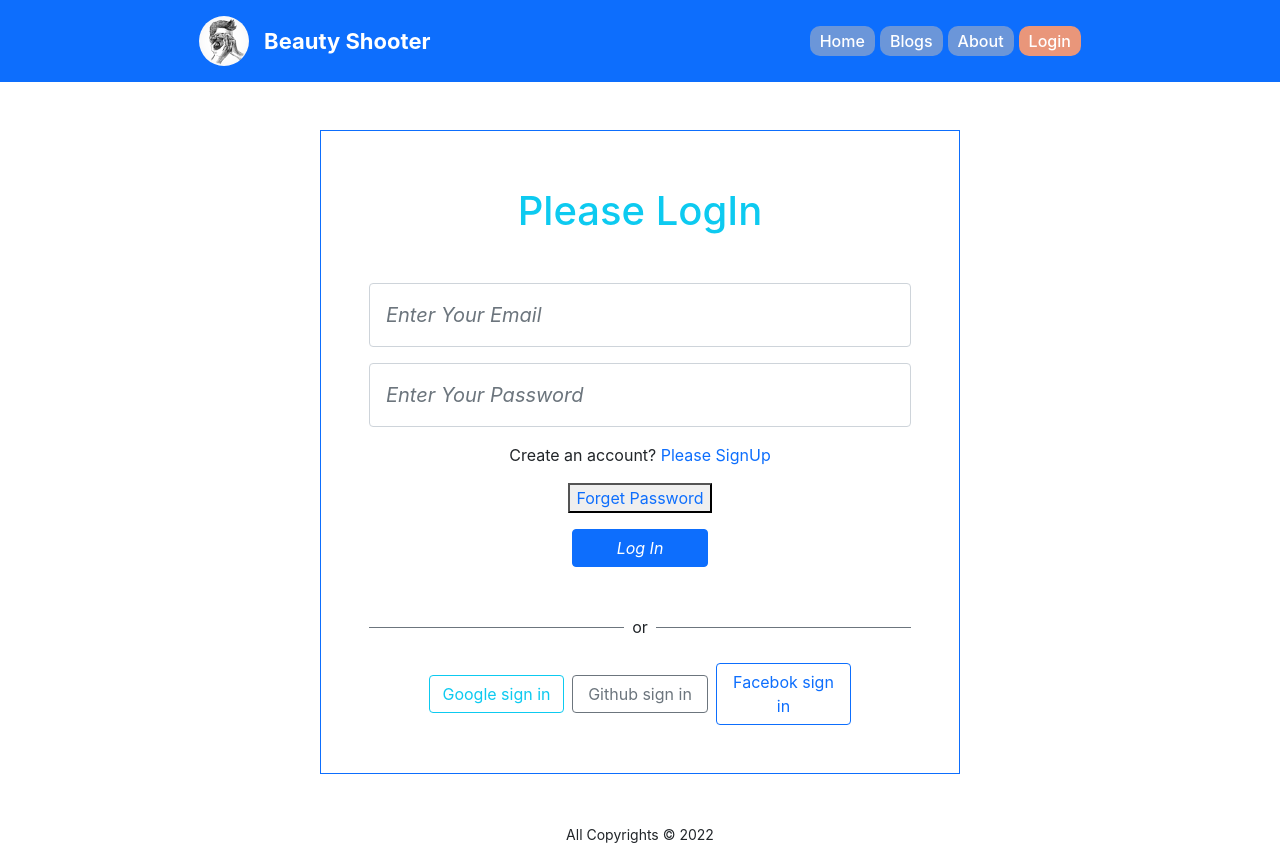
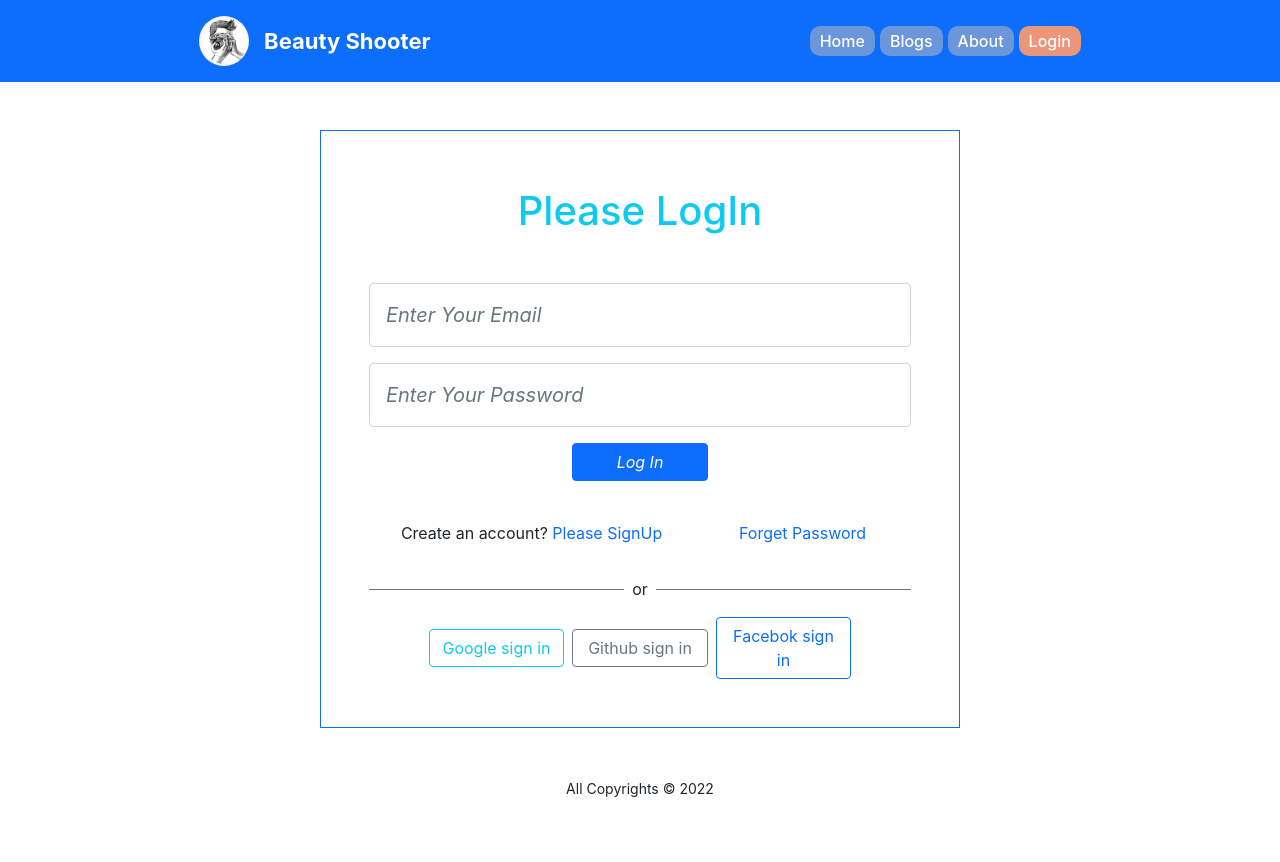
Before and after one commit to alamindjp/photographer, a React (Create React App) app: page /login in a window 1280 px wide. After the commit the page ends 816 px from the top, so only its background shows below. Built offline with nearby package versions, Linux system fonts and the light colour scheme; no server answers.

Commit message:
update somethengsf

```diff
--- /dev/null
+++ b/src/Hooks/useData.js
@@ -0,0 +1,11 @@
+import { useEffect, useState } from 'react';
+
+const useDatas = () => {
+    const [datas, setDatas] = useState([])
+    useEffect(() => {
+        fetch('services.json').then(res => res.json()).then(data => setDatas(data))
+      }, [])
+      return [datas, setDatas]
+};
+
+export default useDatas;
--- a/src/pages/ChackOut/ChackOut.js
+++ b/src/pages/ChackOut/ChackOut.js
@@ -1,9 +1,39 @@
-import React from 'react';
+import React, { useRef, useState } from 'react';
+import { useNavigate } from 'react-router-dom';
+import Loading from '../sharePage/Loading/Loading';
 
 const ChackOut = () => {
+    const nameRef = useRef();
+    const emailRef = useRef('');
+    const passwordRef = useRef('');
+    const [user, setUser] = useState([])
+
+
+    const navigate = useNavigate('');
+
+    const handelSubmit = e => {
+        e.preventDefault();
+        const email = emailRef.current.value;
+        const password = passwordRef.current.value;
+        setUser(email, password)
+    }
+    const navigateHome = () => {
+        navigate('/home')
+    }
     return (
-        <div>
-            <h1>this is ChackOut page</h1>
+        <div className='container w-50 border border-primary p-5'>
+            <h1 className="text-info m-2">Customrt Details</h1>
+            <form onSubmit={handelSubmit}>
+                <div>
+                    <input type="text" name='name' className="form-control my-3 fst-italic" id="validationDefault01" ref={nameRef} placeholder='Enter Your Name' required />
+                </div>
+                <div>
+                    <input type="email" name='email' ref={emailRef} className="form-control my-3 fst-italic" id="validationDefault02" placeholder='Enter Your Email' required />
+                    <input type="number" name="password" className="form-control my-3 fst-italic" id="validationDefault03" ref={passwordRef} placeholder='Enter Phone Number' required />
+                </div>
+
+                    <button onClick={navigateHome} className="btn btn-primary" type="submit">Book Now</button>
+            </form>
         </div>
     );
 };
--- a/src/pages/ServiceDetails/ServiceDetails.js
+++ b/src/pages/ServiceDetails/ServiceDetails.js
@@ -5,11 +5,12 @@ const ServiceDetails = () => {
     const { serviceId } = useParams();
     return (
         <div>
-            <h2>Welcome to detail {serviceId}</h2>
+            <h2 className='text-info'>{serviceId} No Service Details</h2>
+
             <div className='text-center'>
-            <Link to='/chackout'>
-                <button className='btn btn-outline-success'>proceed Chackout</button>
-            </Link>
+                <Link to='/chackout'>
+                    <button className='btn btn-outline-success'>proceed Chackout</button>
+                </Link>
             </div>
         </div>
     );
--- a/src/pages/home/Service/Service.js
+++ b/src/pages/home/Service/Service.js
@@ -4,9 +4,11 @@ import { useNavigate } from 'react-router-dom';
 const Service = ({ service }) => {
     const {id, name, image, price, discription } = service;
     const navigate = useNavigate()
+
     const navigateServiceDetails = id => {
         navigate(`/service/${id}`)
     }
+
     return (
         <div className="col-12 col-md-6 col-lg-4 g-5">
             <div className="card h-100">
--- a/src/pages/home/Services/Services.js
+++ b/src/pages/home/Services/Services.js
@@ -1,18 +1,15 @@
-import React, { useEffect, useState } from "react";
+import useDatas from "../../../Hooks/useData";
 import Service from "../Service/Service";
 
 const Services = () => {
-  const [Services, setServices] = useState([])
-  useEffect(() => {
-    fetch('services.json').then(res => res.json()).then(data => setServices(data))
-  }, [])
+  const [datas, setDatas] = useDatas([])
   return (
     <div>
       <div className="container">
-        <h2>Services: {Services.length}</h2>
+        <h2>My Service</h2>
         <div className="row">
           {
-            Services.map(service => <Service
+            datas.map(service => <Service
               key={service.id}
               service={service}
             ></Service>)
--- a/src/pages/sharePage/Login/Login.js
+++ b/src/pages/sharePage/Login/Login.js
@@ -34,8 +34,8 @@ const Login = () => {
     }
     const forgetPassword =async()=>{
         const email = emailRef.current.value;
-        await sendPasswordResetEmail(email);
-          if(email){
+        if(email){
+              await sendPasswordResetEmail(email);
             toast('Sent an Email For Reset Password');
           }
     }
@@ -46,11 +46,13 @@ const Login = () => {
             <form onSubmit={handelLogIn}>
                 <input type="email" name="email" className="form-control my-3 p-3 fs-5 fst-italic" id="validationDefault02" ref={emailRef} placeholder='Enter Your Email' required />
                 <input type="password" name="password" className="form-control my-3 p-3 fs-5 fst-italic" id="validationDefault03" ref={passwordRef} placeholder='Enter Your Password' required />
-                <p>Create an account?<Link to="/signUp" className='text-primary text-decoration-none' onClick={navigateSignUp}> Please SignUp</Link></p>
-                <p><button className='text-primary text-decoration-none' onClick={forgetPassword}>Forget Password</button></p>
 
                 <button className="btn btn-primary fst-italic w-25" type="submit">Log In</button>
             </form>
+               <div className='d-flex justify-content-around align-items-center mt-4'>
+               <p className='my-3'>Create an account?<Link to="/signUp" className='text-primary text-decoration-none' onClick={navigateSignUp}> Please SignUp</Link></p>
+                <p className='m-0'><button className='text-primary btn btn-lin' onClick={forgetPassword}>Forget Password</button></p>
+               </div>
             <SocialLogIn></SocialLogIn>
             <ToastContainer />
         </div>
--- a/src/pages/sharePage/Login/SocialLogIn/SocialLogIn.js
+++ b/src/pages/sharePage/Login/SocialLogIn/SocialLogIn.js
@@ -31,9 +31,9 @@ const SocialLogIn = () => {
     }
     return (
         <div>
-            <div className='d-flex align-items-center mt-4'>
+            <div className='d-flex align-items-center'>
                 <div style={{ height: '1px' }} className='bg-secondary w-50'></div>
-                <p className='mt-3 p-2'>or</p>
+                <p className='mt-3 px-2'>or</p>
                 <div style={{ height: '1px' }} className='bg-secondary w-50'></div>
             </div>
             {errorElement}
```
